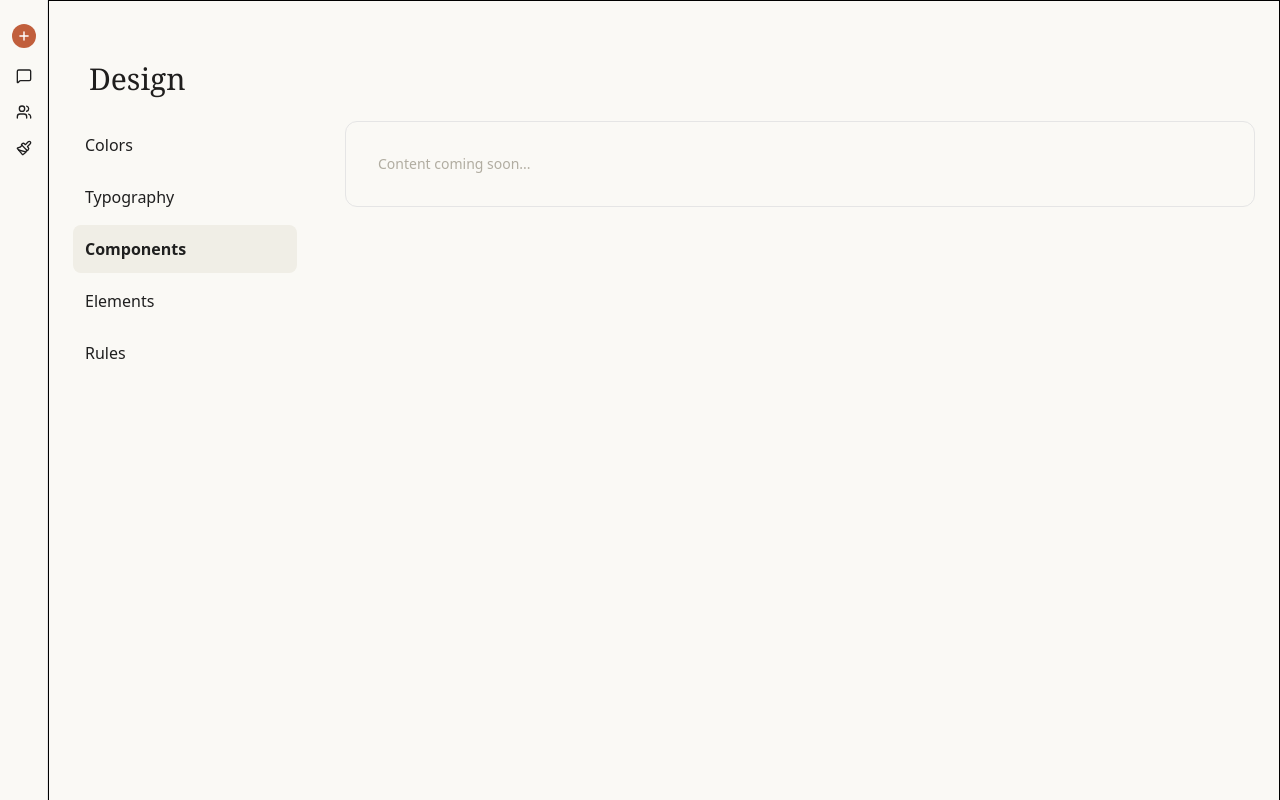
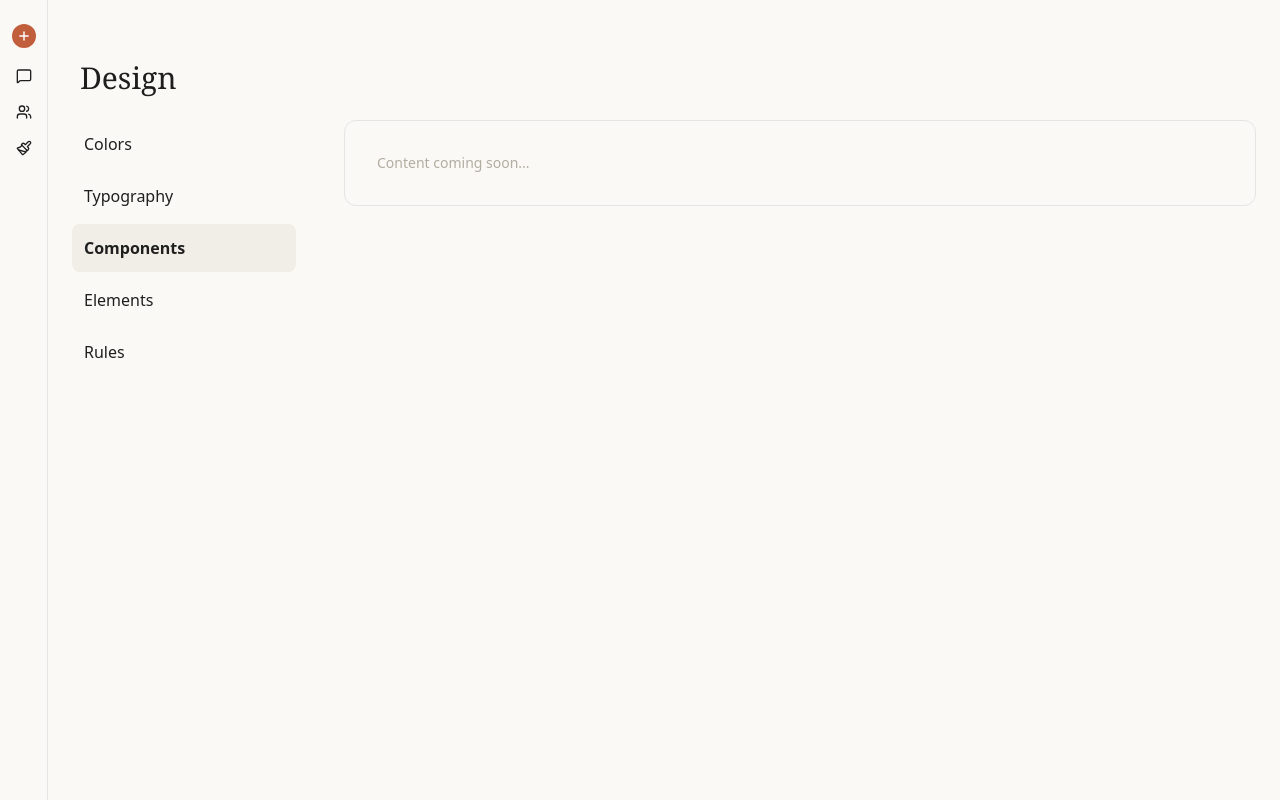
Before and after one commit to SwanHub/claudeiscoding, a Next.js app: page /design/components in a window 1280 px wide. Shown: the top 800 px of the page. Built offline with nearby package versions, Linux system fonts and the light colour scheme.

Commit message:
refine position

```diff
--- a/src/app/design/layout.tsx
+++ b/src/app/design/layout.tsx
@@ -8,9 +8,9 @@ interface DesignLayoutProps {
 
 const DesignLayout = ({ children }: DesignLayoutProps) => {
   return (
-    <main className="min-h-screen max-w-7xl mx-auto border-black border px-6">
+    <main className="min-h-screen max-w-7xl mx-auto px-6">
       <header className="h-24 items-end flex">
-        <h1 className="text-3xl font-medium text-font-dark font-serif px-4">
+        <h1 className="text-3xl font-medium text-font-dark font-serif px-2">
           Design
         </h1>
       </header>
```
